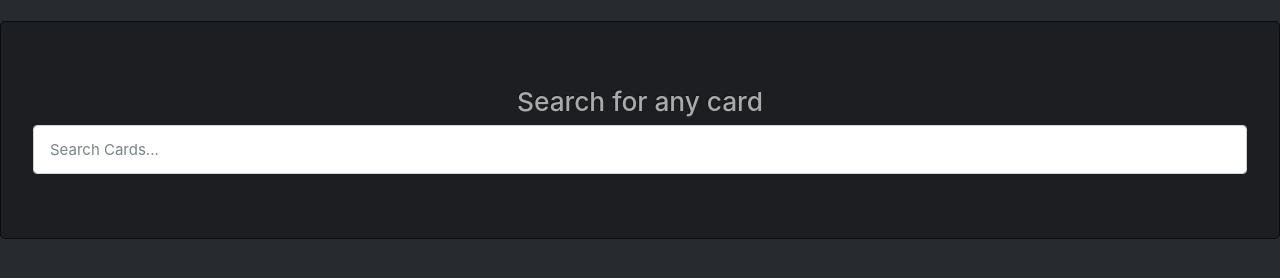
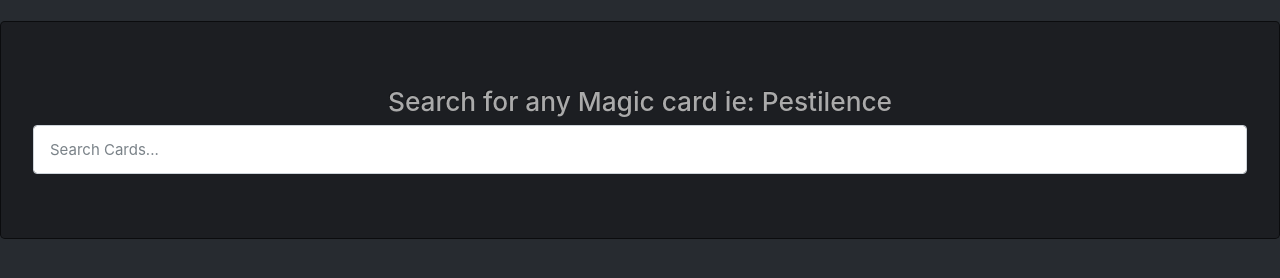
Before and after one commit to ceckles/MTGCardView, a plain HTML site: page index.html in a window 1280 px wide. Shown: the part 56-334 px from the top of the page. Drawn offline with nearby package versions, Linux system fonts and the light colour scheme.

Commit message:
Update index.html

```diff
--- a/index.html
+++ b/index.html
@@ -22,7 +22,7 @@
   </nav>
   <di class="container">
     <div class="jumbotron">
-      <h3 class="text-center">Search for any card</h3>
+      <h3 class="text-center">Search for any Magic card ie: Pestilence</h3>
       <div class="autocomplete">
         <form id="searchForm">
           <input type="text" class="form-control" name="card" id="searchText" placeholder="Search Cards...">
```
